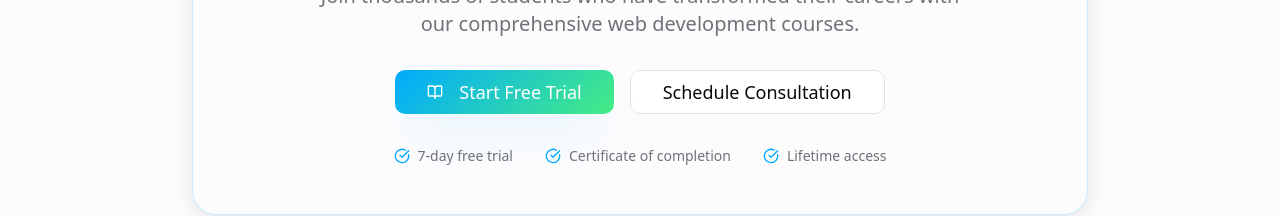
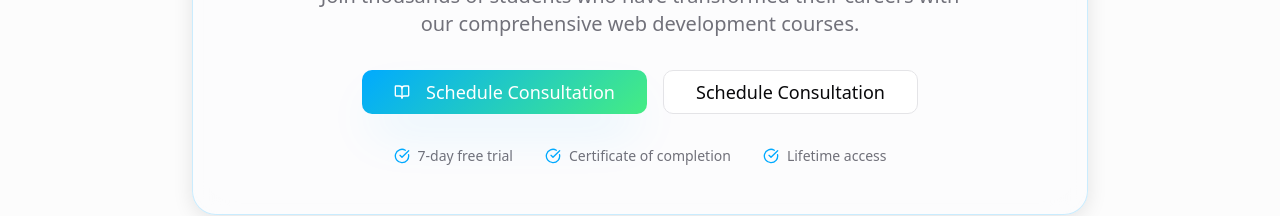
Before and after one commit to babu786/spatial-narrative-hub, a React (Vite) app: page /learn in a window 1280 px wide. Shown: the part 2181-2397 px from the top of the page. Built offline with nearby package versions, Linux system fonts and the light colour scheme.

Commit message:
Rename button to Schedule Consultation

```diff
--- a/src/pages/Learn.tsx
+++ b/src/pages/Learn.tsx
@@ -380,7 +380,7 @@ export default function Learn() {
             <div className="flex flex-col sm:flex-row gap-4 justify-center mb-8">
               <Button variant="gradient" size="lg" className="text-lg px-8 py-4">
                 <BookOpen className="w-5 h-5 mr-2" />
-                Start Free Trial
+                Schedule Consultation
               </Button>
               <Button variant="outline" size="lg" className="text-lg px-8 py-4">
                 Schedule Consultation
```
